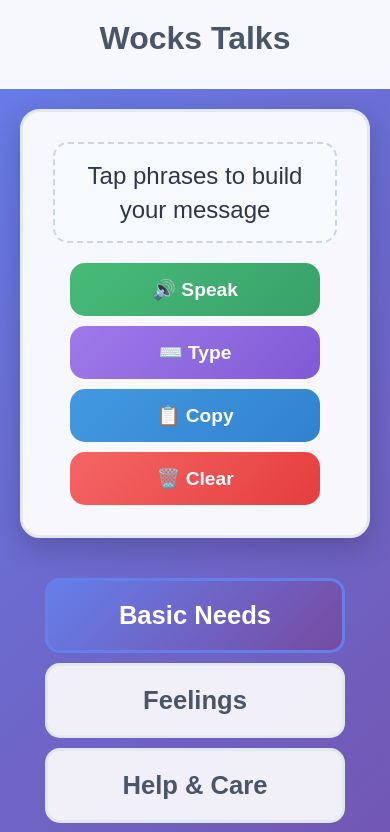
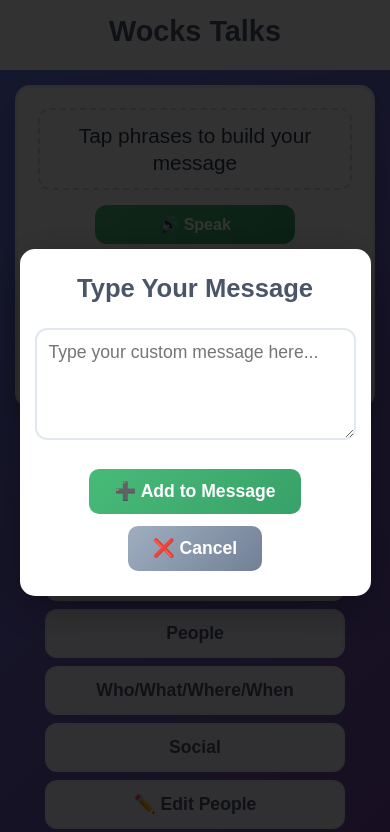
Before and after one commit to mckellar2025/wockstalks, a plain HTML site: page index.html in a window 390 px wide. Both pictures are taken after a click on the button "⌨️ Type". Shown: the top 832 px of the page. Drawn offline with Linux system fonts and the light colour scheme.

Commit message:
Update index.html
size of buttons

```diff
--- a/index.html
+++ b/index.html
@@ -25,36 +25,36 @@
         .header {
             background: rgba(255, 255, 255, 0.95);
             backdrop-filter: blur(10px);
-            padding: 20px;
+            padding: 15px;
             text-align: center;
             border-bottom: 2px solid rgba(255, 255, 255, 0.2);
         }
 
         .header h1 {
-            font-size: 2.5rem;
+            font-size: 2rem;
             color: #4a5568;
-            margin-bottom: 10px;
+            margin-bottom: 5px;
         }
 
         .message-display {
             background: rgba(255, 255, 255, 0.95);
-            margin: 20px;
-            padding: 30px;
-            border-radius: 20px;
-            min-height: 120px;
-            box-shadow: 0 10px 30px rgba(0, 0, 0, 0.2);
+            margin: 15px;
+            padding: 20px;
+            border-radius: 15px;
+            min-height: 100px;
+            box-shadow: 0 8px 25px rgba(0, 0, 0, 0.2);
             border: 3px solid #e2e8f0;
         }
 
         .current-message {
-            font-size: 2rem;
-            line-height: 1.4;
+            font-size: 1.5rem;
+            line-height: 1.3;
             color: #2d3748;
-            min-height: 60px;
-            margin-bottom: 20px;
-            padding: 15px;
+            min-height: 45px;
+            margin-bottom: 15px;
+            padding: 12px;
             background: #f7fafc;
-            border-radius: 15px;
+            border-radius: 12px;
             border: 2px dashed #cbd5e0;
             display: flex;
             align-items: center;
@@ -64,20 +64,20 @@
 
         .message-controls {
             display: flex;
-            gap: 15px;
+            gap: 10px;
             justify-content: center;
             flex-wrap: wrap;
         }
 
         .control-btn {
-            padding: 18px 30px;
-            font-size: 1.5rem;
+            padding: 12px 20px;
+            font-size: 1.1rem;
             border: none;
-            border-radius: 15px;
+            border-radius: 12px;
             cursor: pointer;
             transition: all 0.3s ease;
             font-weight: bold;
-            min-width: 140px;
+            min-width: 100px;
         }
 
         .speak-btn {
@@ -112,16 +112,16 @@
         .categories {
             display: flex;
             justify-content: center;
-            gap: 10px;
-            margin: 20px;
+            gap: 8px;
+            margin: 15px;
             flex-wrap: wrap;
         }
 
         .category-btn {
-            padding: 20px 30px;
-            font-size: 1.6rem;
-            border: 3px solid #e2e8f0;
-            border-radius: 15px;
+            padding: 12px 18px;
+            font-size: 1.1rem;
+            border: 2px solid #e2e8f0;
+            border-radius: 12px;
             background: rgba(255, 255, 255, 0.9);
             cursor: pointer;
             transition: all 0.3s ease;
@@ -142,31 +142,31 @@
 
         .phrases-container {
             flex: 1;
-            padding: 20px;
+            padding: 15px;
             overflow-y: auto;
         }
 
         .phrases-grid {
             display: grid;
-            grid-template-columns: repeat(auto-fit, minmax(280px, 1fr));
-            gap: 20px;
+            grid-template-columns: repeat(auto-fit, minmax(200px, 1fr));
+            gap: 12px;
             max-width: 1400px;
             margin: 0 auto;
         }
 
         .phrase-btn {
-            padding: 35px 25px;
-            font-size: 1.8rem;
-            border: 3px solid #e2e8f0;
-            border-radius: 20px;
+            padding: 20px 15px;
+            font-size: 1.3rem;
+            border: 2px solid #e2e8f0;
+            border-radius: 15px;
             background: rgba(255, 255, 255, 0.95);
             cursor: pointer;
             transition: all 0.3s ease;
             font-weight: 600;
             color: #2d3748;
             text-align: center;
-            line-height: 1.3;
-            min-height: 100px;
+            line-height: 1.2;
+            min-height: 70px;
             display: flex;
             align-items: center;
             justify-content: center;
@@ -176,7 +176,7 @@
             background: linear-gradient(135deg, #667eea, #764ba2);
             color: white;
             transform: translateY(-3px);
-            box-shadow: 0 10px 25px rgba(0, 0, 0, 0.3);
+            box-shadow: 0 8px 20px rgba(0, 0, 0, 0.3);
             border-color: #667eea;
         }
 
@@ -188,30 +188,30 @@
             max-width: 800px;
             margin: 0 auto;
             background: rgba(255, 255, 255, 0.95);
-            padding: 30px;
-            border-radius: 20px;
-            box-shadow: 0 10px 30px rgba(0, 0, 0, 0.2);
+            padding: 25px;
+            border-radius: 15px;
+            box-shadow: 0 8px 25px rgba(0, 0, 0, 0.2);
         }
 
         .edit-container h2 {
             text-align: center;
-            margin-bottom: 30px;
+            margin-bottom: 25px;
             color: #4a5568;
-            font-size: 2rem;
+            font-size: 1.7rem;
         }
 
         .names-input-grid {
             display: grid;
-            grid-template-columns: repeat(auto-fit, minmax(200px, 1fr));
-            gap: 15px;
-            margin-bottom: 30px;
+            grid-template-columns: repeat(auto-fit, minmax(180px, 1fr));
+            gap: 12px;
+            margin-bottom: 25px;
         }
 
         .name-input {
-            padding: 15px;
-            font-size: 1.2rem;
+            padding: 12px;
+            font-size: 1.1rem;
             border: 2px solid #e2e8f0;
-            border-radius: 10px;
+            border-radius: 8px;
             background: white;
             text-align: center;
         }
@@ -224,7 +224,7 @@
 
         .edit-controls {
             display: flex;
-            gap: 15px;
+            gap: 12px;
             justify-content: center;
             flex-wrap: wrap;
         }
@@ -268,11 +268,11 @@
 
         .modal-content {
             background: white;
-            padding: 40px;
-            border-radius: 20px;
-            max-width: 600px;
+            padding: 30px;
+            border-radius: 15px;
+            max-width: 500px;
             width: 90%;
-            box-shadow: 0 20px 60px rgba(0, 0, 0, 0.3);
+            box-shadow: 0 15px 50px rgba(0, 0, 0, 0.3);
             transform: scale(0.9);
             transition: transform 0.3s ease;
         }
@@ -282,21 +282,21 @@
         }
 
         .modal-title {
-            font-size: 2rem;
+            font-size: 1.6rem;
             color: #4a5568;
             text-align: center;
-            margin-bottom: 30px;
+            margin-bottom: 25px;
         }
 
         .custom-text-input {
             width: 100%;
-            padding: 20px;
-            font-size: 1.5rem;
-            border: 3px solid #e2e8f0;
-            border-radius: 15px;
-            margin-bottom: 30px;
+            padding: 15px;
+            font-size: 1.2rem;
+            border: 2px solid #e2e8f0;
+            border-radius: 12px;
+            margin-bottom: 25px;
             resize: vertical;
-            min-height: 80px;
+            min-height: 70px;
             font-family: inherit;
         }
 
@@ -308,20 +308,20 @@
 
         .modal-controls {
             display: flex;
-            gap: 15px;
+            gap: 12px;
             justify-content: center;
             flex-wrap: wrap;
         }
 
         .modal-btn {
-            padding: 15px 30px;
-            font-size: 1.3rem;
+            padding: 12px 25px;
+            font-size: 1.1rem;
             border: none;
-            border-radius: 12px;
+            border-radius: 10px;
             cursor: pointer;
             transition: all 0.3s ease;
             font-weight: bold;
-            min-width: 120px;
+            min-width: 100px;
         }
 
         .add-text-btn {
@@ -346,9 +346,9 @@
             transform: translate(-50%, -50%);
             background: rgba(0, 0, 0, 0.9);
             color: white;
-            padding: 20px 40px;
-            border-radius: 15px;
-            font-size: 1.3rem;
+            padding: 15px 30px;
+            border-radius: 12px;
+            font-size: 1.1rem;
             z-index: 1001;
             opacity: 0;
             transition: opacity 0.3s ease;
@@ -360,47 +360,48 @@
 
         @media (max-width: 768px) {
             .header h1 {
-                font-size: 2rem;
+                font-size: 1.8rem;
             }
 
             .current-message {
-                font-size: 1.5rem;
+                font-size: 1.3rem;
             }
 
             .phrase-btn {
-                font-size: 1.3rem;
-                padding: 20px 15px;
+                font-size: 1.1rem;
+                padding: 15px 12px;
+                min-height: 60px;
             }
 
             .phrases-grid {
-                grid-template-columns: repeat(auto-fit, minmax(200px, 1fr));
-                gap: 12px;
+                grid-template-columns: repeat(auto-fit, minmax(160px, 1fr));
+                gap: 10px;
             }
 
             .message-controls {
-                gap: 10px;
+                gap: 8px;
             }
 
             .control-btn {
-                padding: 15px 20px;
-                font-size: 1.2rem;
-                min-width: 100px;
+                padding: 10px 15px;
+                font-size: 1rem;
+                min-width: 85px;
             }
 
             .modal-content {
-                padding: 30px 20px;
-                margin: 20px;
+                padding: 25px 15px;
+                margin: 15px;
             }
 
             .custom-text-input {
-                font-size: 1.2rem;
-                padding: 15px;
+                font-size: 1.1rem;
+                padding: 12px;
             }
         }
 
         @media (max-width: 480px) {
             .phrases-grid {
-                grid-template-columns: 1fr;
+                grid-template-columns: repeat(2, 1fr);
             }
 
             .categories {
@@ -420,7 +421,7 @@
 
             .control-btn {
                 width: 90%;
-                max-width: 250px;
+                max-width: 200px;
             }
         }
     </style>
@@ -512,7 +513,7 @@
         const phrases = {
             basic: [
                 "RELAX",
-                "I mean Come on!"
+                "I mean Come on!",
                 "I need help",
                 "I'm hungry",
                 "I'm thirsty",
```
